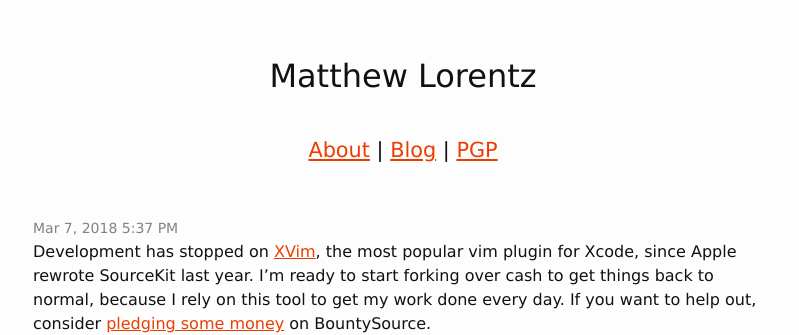
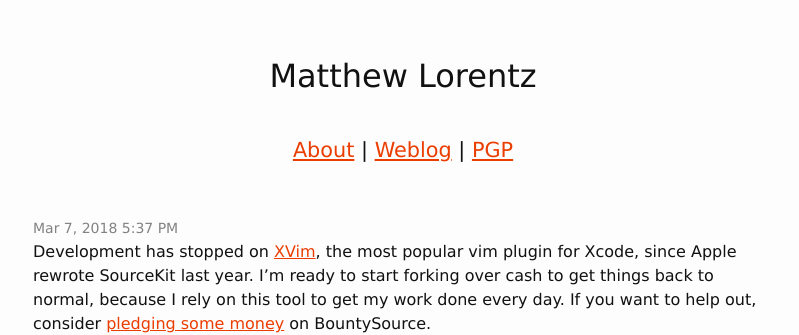
Before and after one commit to mplorentz/mplorentz.github.com, a Jekyll site: the page built from index.md, in a window 1280 px wide. Shown: the top 335 px of the page, without its empty margins (237-1036 px from the left). Built offline with Jekyll 4.4.1, drawn with Linux system fonts in a browser that asks for light colours.

Commit message:
Changed site_url from blog to weblog

```diff
--- a/_config.yml
+++ b/_config.yml
@@ -16,7 +16,7 @@
 title: Matthew Lorentz
 email: matt@lorentz.is
 description: # this means to ignore newlines until "baseurl:"
-baseurl: "/blog" # the subpath of your site, e.g. /blog
+baseurl: "/weblog" # the subpath of your site, e.g. /blog
 url: "http://mattlorentz.com" # the base hostname & protocol for your site, e.g. http://example.com
 twitter_username: mplorentz
 github_username:  mplorentz
--- a/_includes/header.html
+++ b/_includes/header.html
@@ -2,7 +2,7 @@
    <div id="header">
       <h1>Matthew Lorentz</h1>
       <div class="nav">
-         <a href="/">About</a> | <a href="/blog/">Blog</a> | <a href="/pgp">PGP</a>
+         <a href="/">About</a> | <a href="/weblog/">Weblog</a> | <a href="/pgp">PGP</a>
       </div>
    </div>
 </header>
```
Also changed, not shown: Gemfile.lock.
